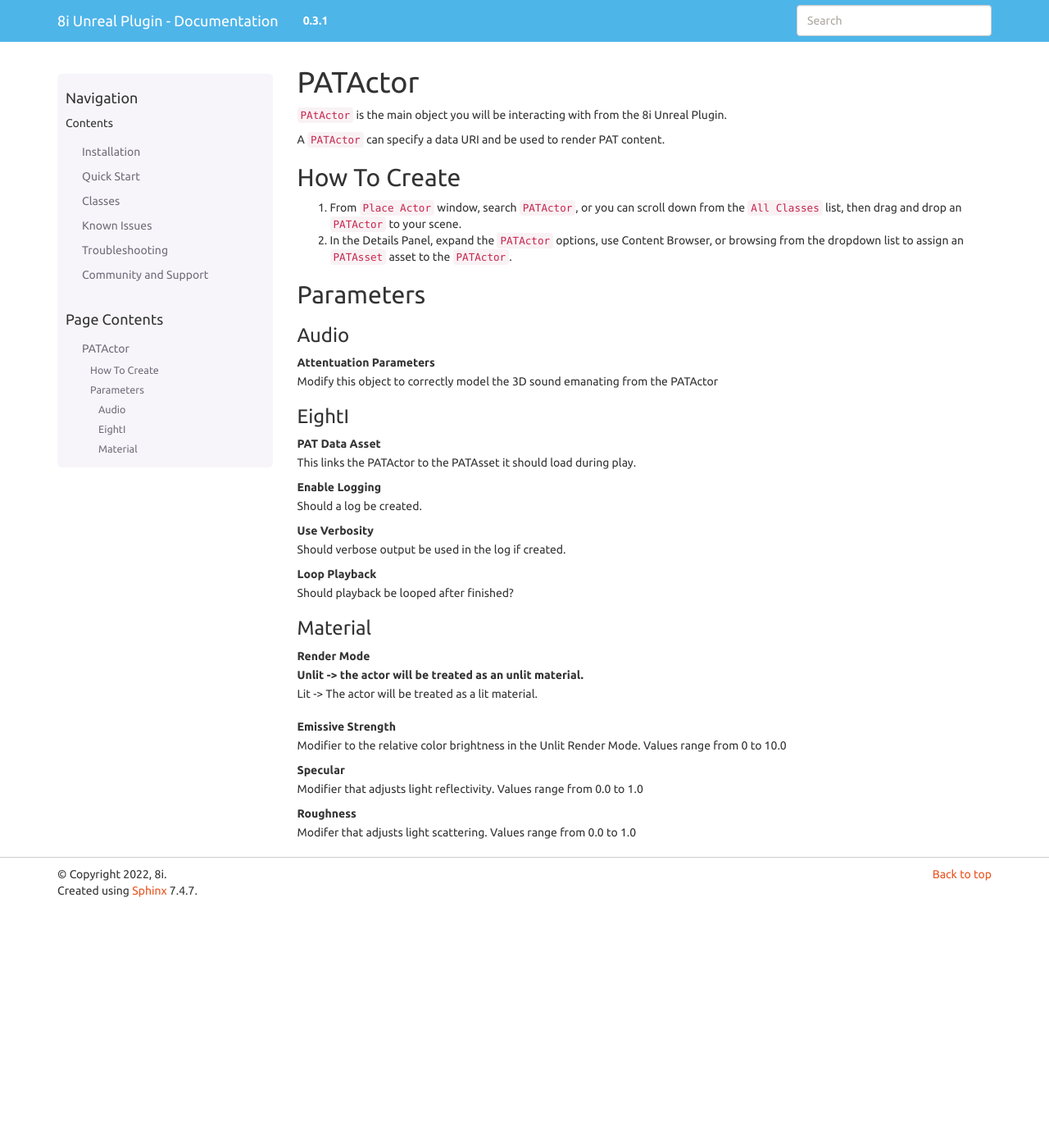
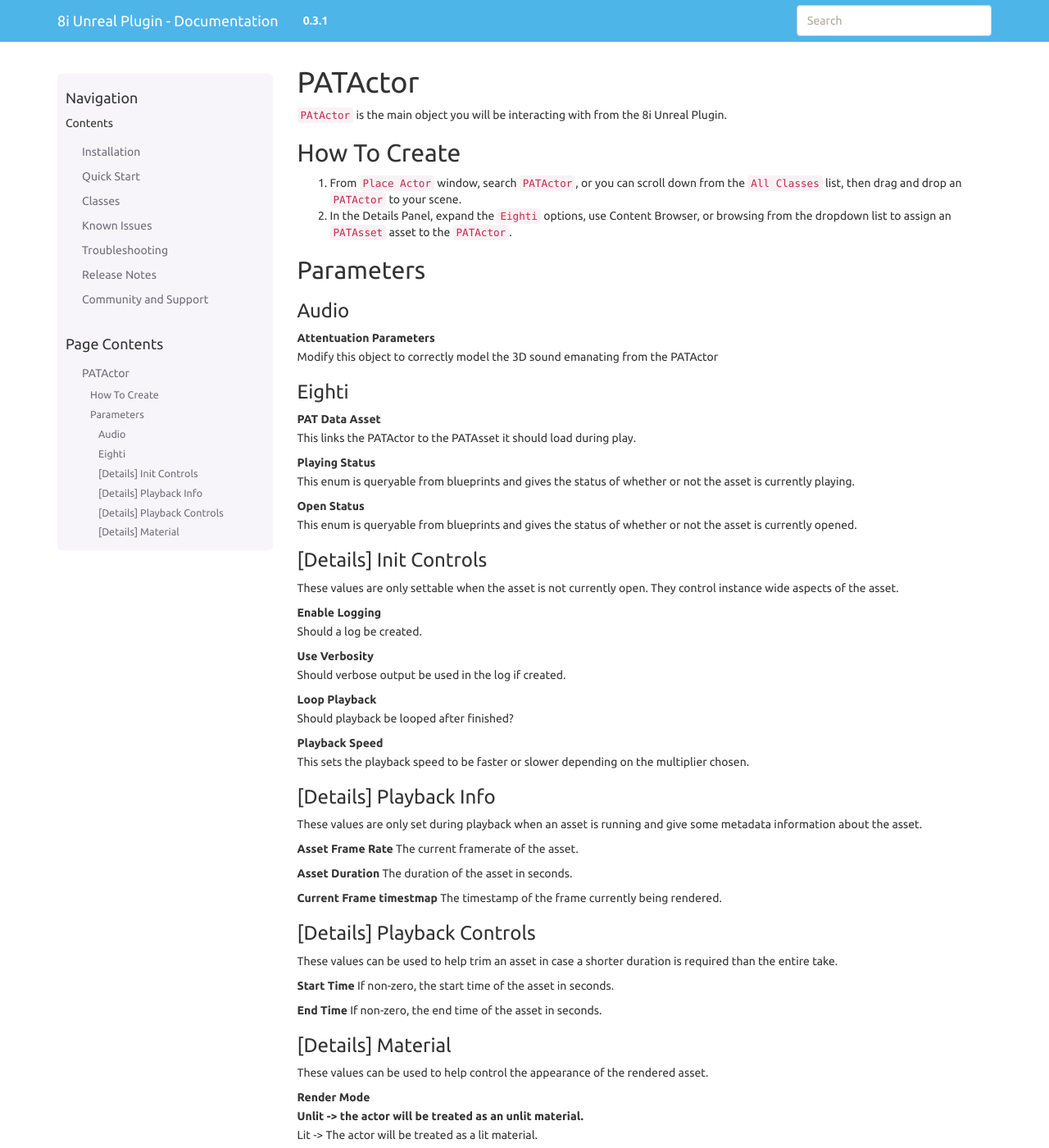
Before and after one commit to 8i/UnrealPlugin_Documentation_RTD, a Sphinx documentation site: the page built from docs/source/Classes/PATActor.rst, in a window 1280 px wide and 1400 px high. Shown: the whole window at 82% size. Built offline with Sphinx 7.4.7, drawn with Linux system fonts in a browser that asks for light colours; pages that are not in the unit, such as notebooks, are missing from menus.

Commit message:
update to pat unreal plugin 0.5.0

```diff
--- a/docs/source/Classes/PATActor.rst
+++ b/docs/source/Classes/PATActor.rst
@@ -4,28 +4,36 @@
 
 ``PAtActor`` is the main object you will be interacting with from the 8i Unreal Plugin.
 
-A ``PATActor`` can specify a data URI and be used to render PAT content.
-
 How To Create
 =============
 
 1. From ``Place Actor`` window, search ``PATActor``, or you can scroll down from the ``All Classes`` list, then drag and drop an ``PATActor`` to your scene.
-2. In the Details Panel, expand the ``PATActor`` options, use Content Browser, or browsing from the dropdown list to assign an ``PATAsset`` asset to the ``PATActor``.
+2. In the Details Panel, expand the ``Eighti`` options, use Content Browser, or browsing from the dropdown list to assign an ``PATAsset`` asset to the ``PATActor``.
 
 Parameters
 ==========
 
 Audio
 -----
-
 **Attentuation Parameters**
     Modify this object to correctly model the 3D sound emanating from the PATActor
 
-EightI
+Eighti
 ------
 
 **PAT Data Asset**
     This links the PATActor to the PATAsset it should load during play.
+
+**Playing Status**
+	This enum is queryable from blueprints and gives the status of whether or not the asset is currently playing.
+
+**Open Status**
+	This enum is queryable from blueprints and gives the status of whether or not the asset is currently opened.
+
+[Details] Init Controls
+-----------------------
+
+These values are only settable when the asset is not currently open. They control instance wide aspects of the asset.
 
 **Enable Logging**
     Should a log be created.
@@ -36,8 +44,38 @@
 **Loop Playback**
     Should playback be looped after finished?
 
-Material
---------
+**Playback Speed**
+    This sets the playback speed to be faster or slower depending on the multiplier chosen.
+
+[Details] Playback Info
+-----------------------
+
+These values are only set during playback when an asset is running and give some metadata information about the asset.
+
+**Asset Frame Rate**
+The current framerate of the asset.
+
+**Asset Duration**
+The duration of the asset in seconds.
+
+**Current Frame timestmap**
+The timestamp of the frame currently being rendered.
+
+[Details] Playback Controls
+---------------------------
+
+These values can be used to help trim an asset in case a shorter duration is required than the entire take.
+
+**Start Time**
+If non-zero, the start time of the asset in seconds.
+
+**End Time**
+If non-zero, the end time of the asset in seconds.
+
+[Details] Material
+------------------
+
+These values can be used to help control the appearance of the rendered asset.
 
 **Render Mode**
     Unlit -> the actor will be treated as an unlit material.
--- a/docs/source/Known Issues.rst
+++ b/docs/source/Known Issues.rst
@@ -9,6 +9,7 @@
 Old
 ===
 
-**RESOLVED in v0.3.0** Lighting and Shadowing
+Lighting and Shadowing
 ---------------------------------------------
+
 **RESOLVED in v0.3.0** : There is no support of lighting or shadowing on the ``PatActor`` at the moment. Please use the Emissive strength parameter on the PAT Actor to modify the brightness of the Actor
--- a/docs/source/index.rst
+++ b/docs/source/index.rst
@@ -22,4 +22,5 @@
    Classes/index
    Known Issues
    Troubleshooting
+   Release Notes
    Support
```
Also changed, not shown: docs/source/Classes/PATAsset.rst (+11 -0 lines), docs/source/Release Notes.rst (added, +40 -0 lines), docs/source/Troubleshooting.rst (+6 -4 lines).
